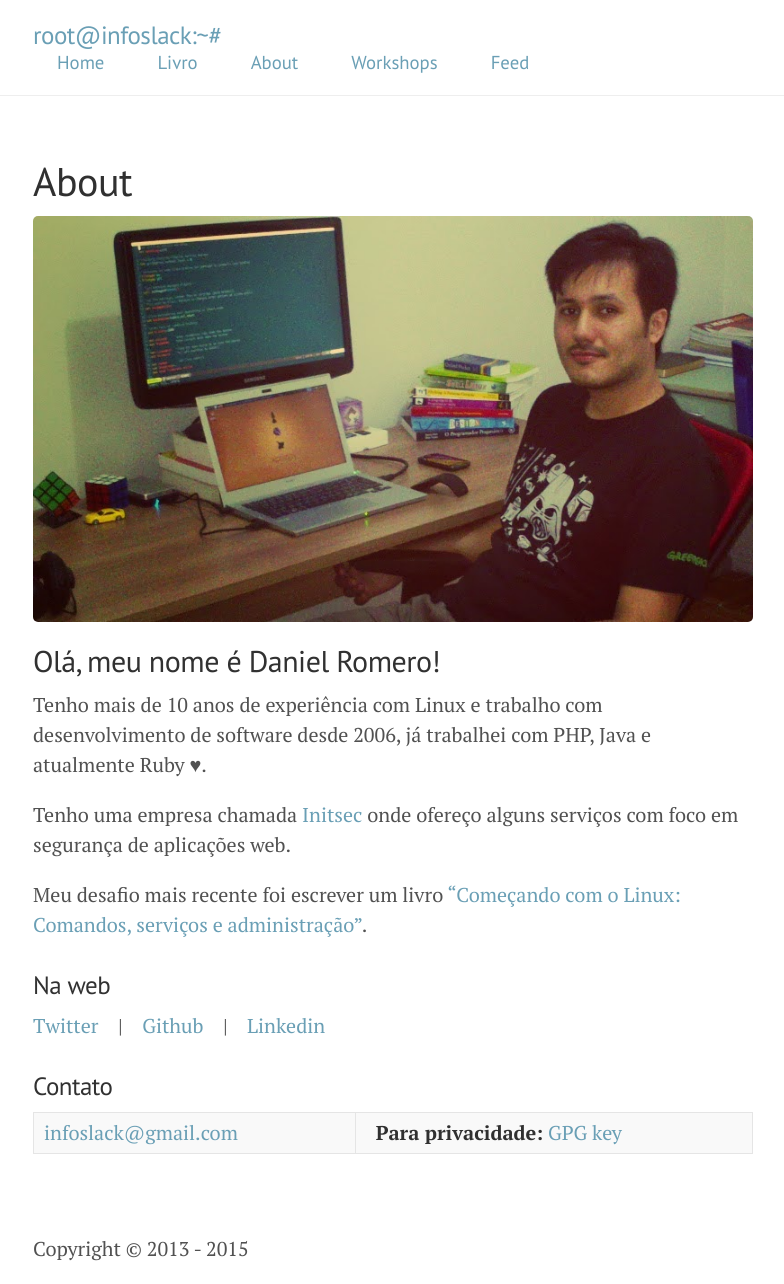
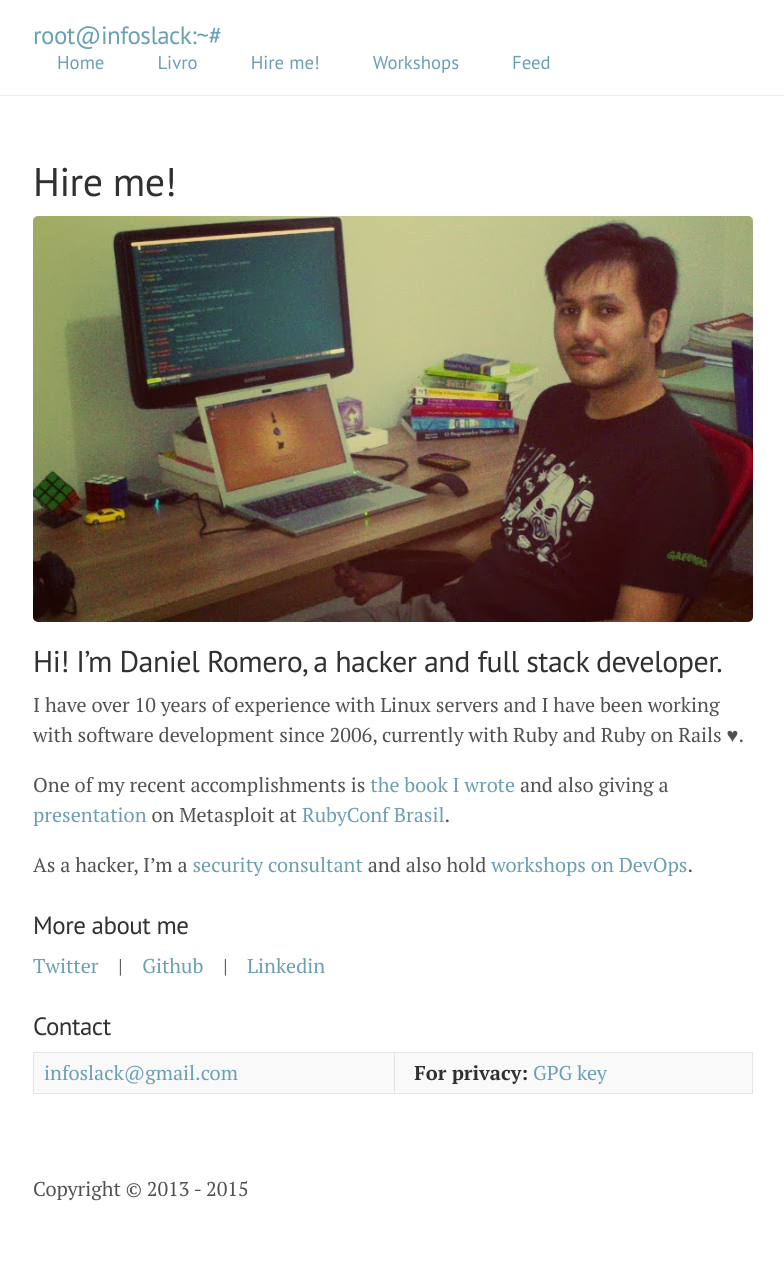
Before and after one commit to infoslack/infoslack-blog, a Jekyll site: the page built from about/index.md, in a window 1280 px wide. Shown: the whole page, without its empty margins (247-1031 px from the left). Built offline with Jekyll 4.4.1, drawn with Linux system fonts in a browser that asks for light colours; Markdown is read by kramdown in place of the engine named in the settings; after the commit the page ends 1224 px from its top, so only the background shows below that.

Commit message:
update about

```diff
--- a/about/index.md
+++ b/about/index.md
@@ -1,28 +1,28 @@
 ---
 layout: page
-title: About
-keywords: infoslack, linux, software, developer, engineer, hacker
+title: Hire me!
+keywords: infoslack, linux, software, developer, engineer, hacker, devops
 ---
 
 ![Daniel Romero](/images/daniel.png)
 
-## Olá, meu nome é Daniel Romero!
+## Hi! I'm Daniel Romero, a hacker and full stack developer.
 
-Tenho mais de 10 anos de experiência com Linux e trabalho com
-desenvolvimento de software desde 2006, já trabalhei com PHP, Java e
-atualmente Ruby ♥.
+I have over 10 years of experience with Linux servers and I have been
+working with software development since 2006, currently with Ruby and
+Ruby on Rails ♥.
 
-Tenho uma empresa chamada [Initsec](http://initsec.com) onde ofereço alguns
-serviços com foco em segurança de aplicações web.
+One of my recent accomplishments is [the book I wrote](http://www.casadocodigo.com.br/products/livro-linux)
+and also giving a [presentation]({{ site.rubyconf }}) on Metasploit at [RubyConf Brasil](http://www.rubyconf.com.br/en/speakers).
 
-Meu desafio mais recente foi escrever um livro ["Começando com o Linux: Comandos, serviços e administração"](http://www.casadocodigo.com.br/products/livro-linux).
+As a hacker, I'm a [security consultant](http://initsec.com/pentest/) and also hold [workshops on DevOps]({{ site.workshops }}).
 
-### Na web
+### More about me
 
 [Twitter]({{ site.twitter }}) &nbsp;&nbsp;&nbsp;|&nbsp;&nbsp;&nbsp;
 [Github]({{ site.github }}) &nbsp;&nbsp;&nbsp;|&nbsp;&nbsp;&nbsp;
 [Linkedin]({{ site.linkedin }})
 
-### Contato
+### Contact
 
-[infoslack@gmail.com](mailto:infoslack@gmail.com) &nbsp;|&nbsp; **Para privacidade:** [GPG key](/about/gpg-key.txt)
+[infoslack@gmail.com](mailto:infoslack@gmail.com) &nbsp;|&nbsp; **For privacy:** [GPG key](/about/gpg-key.txt)
```
